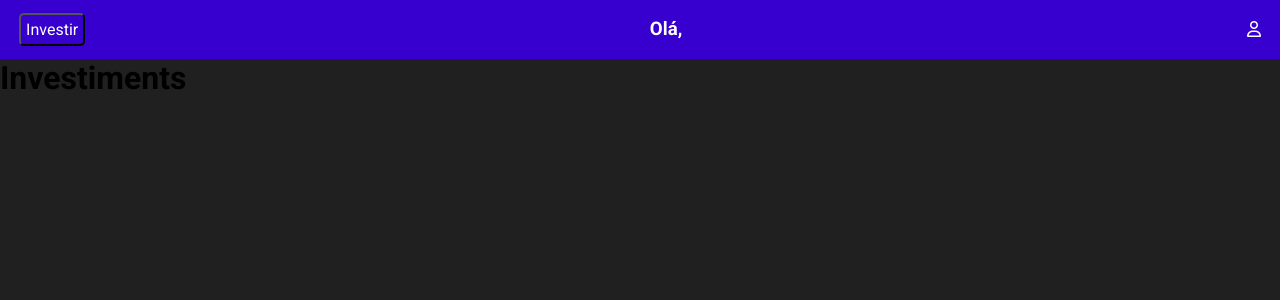
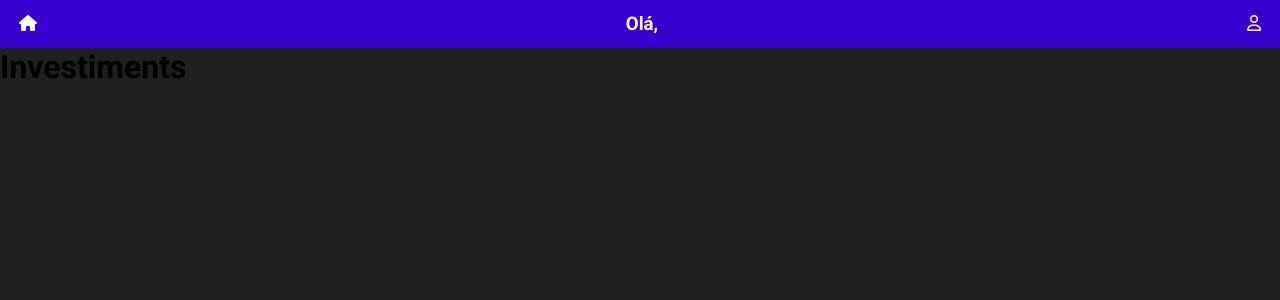
Before and after one commit to alisson-sds/frontend-fynansis, a React (Vite) app in the folder Fynansis/: page /investiment in a window 1280 px wide. Shown: the top 300 px of the page. Built offline with nearby package versions, Linux system fonts and the light colour scheme.

Commit message:
Navbar updated

```diff
--- a/Fynansis/src/components/navbar/navbar.tsx
+++ b/Fynansis/src/components/navbar/navbar.tsx
@@ -6,11 +6,11 @@ interface NavBarProps {
   navHome?: boolean | null;
 }
 
-export default function NavBar({ userName, navHome}: NavBarProps) {
+export default function NavBar({ userName, navHome = false}: NavBarProps) {
   return (
     <nav className="navBar">
       <div>
-        {{ navHome } ? (
+        { navHome ? (
           <Link to="/investiment" className="nav-link-button">
             <button>Investir</button>
           </Link>
--- a/Fynansis/src/routes/Home/index.tsx
+++ b/Fynansis/src/routes/Home/index.tsx
@@ -6,7 +6,7 @@ export function Home() {
 
   return (
     <div className="container">
-      <NavBar userName={nameFromUser} />
+      <NavBar userName={nameFromUser} navHome/>
       <h1>home</h1>
     </div>
   );
--- a/Fynansis/src/routes/Profile/index.tsx
+++ b/Fynansis/src/routes/Profile/index.tsx
@@ -59,7 +59,6 @@ export function Profile() {
         API_URL + "/atualizar/" + isAuth,
         userData
       );
-      console.log(response);
       getData();
       localStorage.setItem("nameFromLoggedUser", response.data.nomeUsuario);
       alert("Usuario atualizado!");
@@ -71,7 +70,7 @@ export function Profile() {
 
   return (
     <div className="profileContainer">
-      <Navbar userName={nameFromUser} navHome={false} />
+      <Navbar userName={nameFromUser} />
 
       <form className="form" onSubmit={submit}>
         <div className="inputLock">
```
